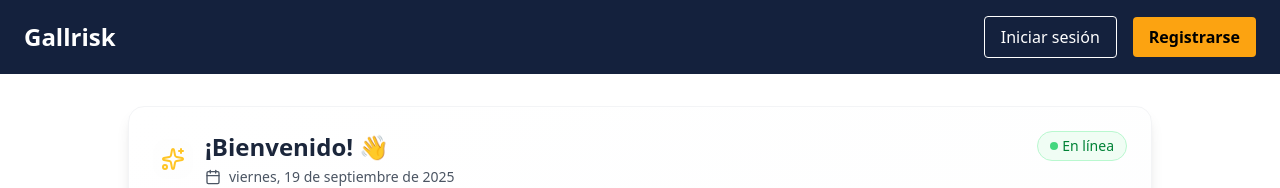
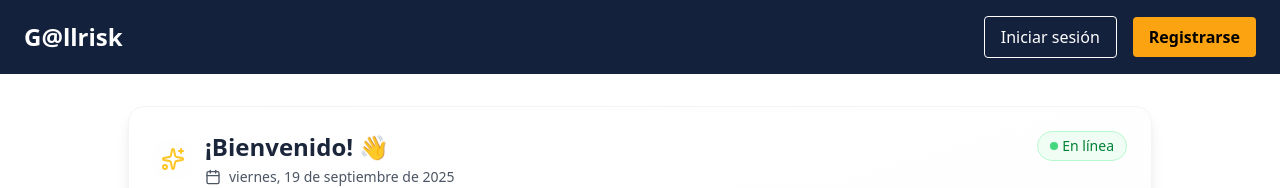
Before and after one commit to AlvaroCoder/FrontendGalriskApp, a Next.js app: page /dashboard in a window 1280 px wide. Shown: the top 188 px of the page. Built offline with nearby package versions, Linux system fonts and the light colour scheme; no server answers.

Commit message:
correccion del nombre

```diff
--- a/src/app/login/page.js
+++ b/src/app/login/page.js
@@ -60,7 +60,7 @@ export default function Page() {
         {error && <div className='w-full bg-red-200 rounded-sm p-4 my-4'>
           <p>Error : {error?.error}</p>
         </div>}
-        <h2 className="text-3xl font-bold text-[#14213d] mb-6">Inicia sesión en Galrisk</h2>
+        <h2 className="text-3xl font-bold text-[#14213d] mb-6">Inicia sesión en G@llrisk</h2>
         <p className="text-gray-600 mb-8">Accede a tu cuenta y analiza tus proyectos de manera segura.</p>
 
         <form onSubmit={handleSubmit} className="space-y-6">
--- a/src/views/Layouts/TopBar.js
+++ b/src/views/Layouts/TopBar.js
@@ -53,7 +53,7 @@ export default function TopBar() {
     <header className="bg-nigth-blue text-white px-6 py-4 flex justify-between items-center shadow-md">
       <h1
       onClick={()=>router.push("/dashboard")}
-      className="text-2xl font-bold cursor-pointer">Gallrisk</h1>
+      className="text-2xl font-bold cursor-pointer">G@llrisk</h1>
       {
         loading ?
         <span><Loader2 className='animate-spin' /></span> :
--- a/src/views/Layouts/TopBarHome.js
+++ b/src/views/Layouts/TopBarHome.js
@@ -49,7 +49,7 @@ export default function TopBarHome() {
           <Sparkles className="w-5 h-5 text-nigth-blue" />
         </div>
         <h1 className="text-xl font-bold text-nigth-blue tracking-tight">
-          Gallrisk
+          G@llrisk
         </h1>
       </div>
 
--- a/src/views/Loading/LoadingPage.js
+++ b/src/views/Loading/LoadingPage.js
@@ -23,7 +23,7 @@ export default function LoadingPage({ message = "Cargando...", loading=false })
           >
             <Loader2 className="w-16 h-16 " />
           </motion.div>
-          <h1 className="font-bold mt-4 text-gray-700 text-lg">Galrisk</h1>
+          <h1 className="font-bold mt-4 text-gray-700 text-lg">G@llrisk</h1>
           <p className="text-sm text-gray-500 mt-1">{message}</p>
         </motion.div>
       </div>
```
